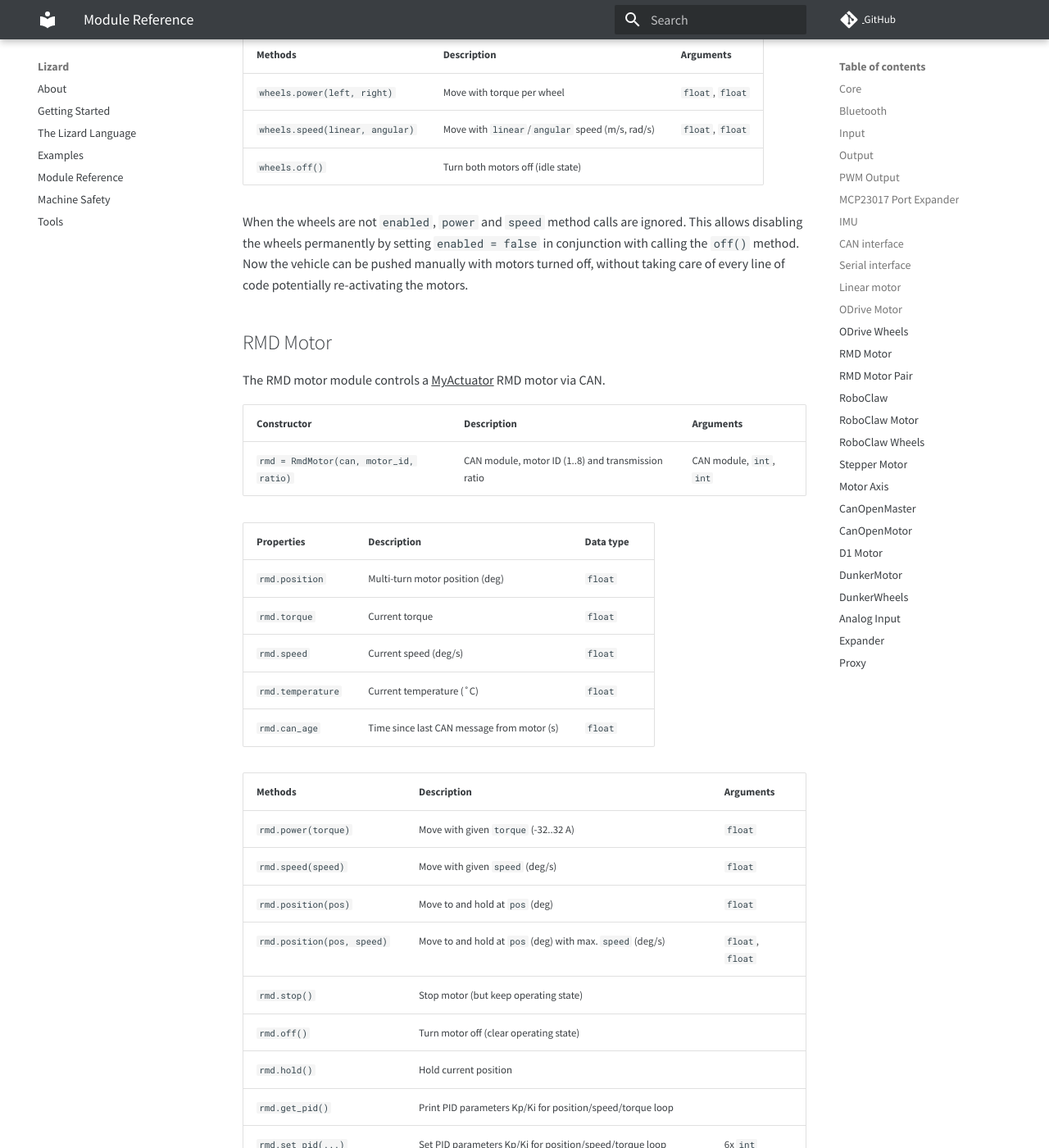
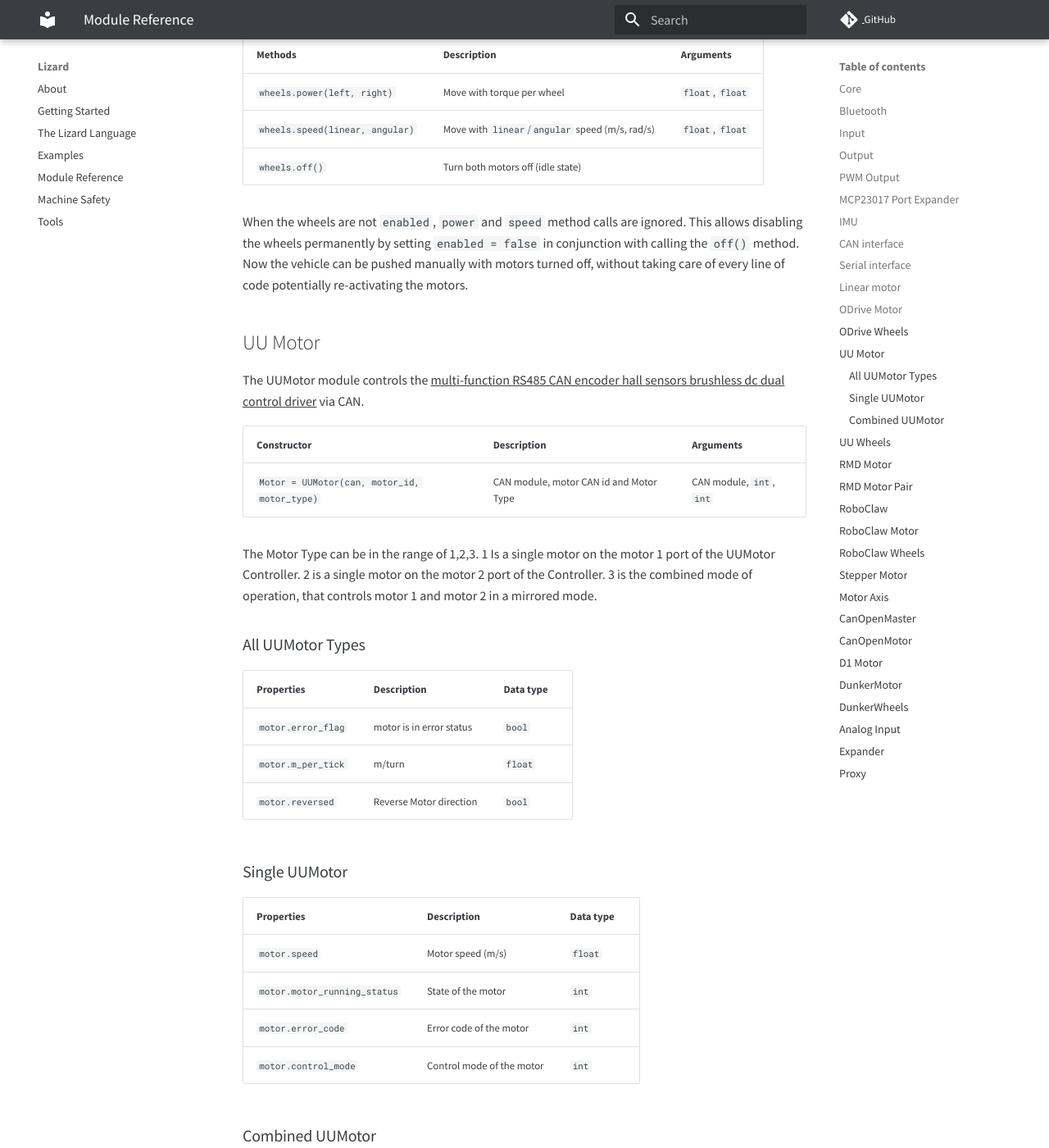
Before and after one commit to zauberzeug/lizard, an MkDocs documentation site: the page built from docs/module_reference.md, in a window 1280 px wide and 1400 px high, scrolled down 10866 px. Shown: the whole window at 82% size. Built offline with MkDocs 1.6.1 and Material for MkDocs 9.7.7, drawn with Linux system fonts in a browser that asks for light colours; comment, search, counter and statistics services are not loaded; some of the changed text lies outside the part shown.

Commit message:
add docs

```diff
--- a/docs/module_reference.md
+++ b/docs/module_reference.md
@@ -328,6 +328,85 @@ The ODrive wheels module combines to ODrive motors and provides odometry and ste
 When the wheels are not `enabled`, `power` and `speed` method calls are ignored.
 This allows disabling the wheels permanently by setting `enabled = false` in conjunction with calling the `off()` method.
 Now the vehicle can be pushed manually with motors turned off, without taking care of every line of code potentially re-activating the motors.
+
+## UU Motor
+
+The UUMotor module controls the [multi-function RS485 CAN encoder hall sensors brushless dc dual control driver](https://www.uumotor.com/multi-function-rs485-can-encoder-hall-sensors-brushless-dc-dual-control-driver.html) via CAN.
+
+| Constructor                            | Description                                        | Arguments                |
+| -------------------------------------- | -------------------------------------------------- | ------------------------ |
+| `Motor = UUMotor(can, motor_id, motor_type)` | CAN module, motor CAN id and Motor Type | CAN module, `int`, `int` |
+
+The Motor Type can be in the range of 1,2,3. 1 Is a single motor on the motor 1 port of the UUMotor Controller. 2 is a single motor on the motor 2 port of the Controller.
+3 is the combined mode of operation, that controls motor 1 and motor 2 in a mirrored mode.
+
+### All UUMotor Types
+| Properties             | Description                      | Data type |
+| ---------------------- | -------------------------------- | --------- |
+| `motor.error_flag`         | motor is in error status               | `bool`   |
+| `motor.m_per_tick`  | m/turn              | `float`   |
+| `motor.reversed` | Reverse Motor direction            | `bool`   |
+
+### Single UUMotor
+
+| Properties          | Description                               | Data type |
+| ------------------- | ----------------------------------------- | --------- |
+| `motor.speed`       | Motor speed (m/s)                         | `float`   |
+| `motor.motor_running_status`  | State of the motor                   | `int`     |
+| `motor.error_code`  | Error code of the motor                    | `int`     |
+| `motor.control_mode` | Control mode of the motor | `int`     |
+
+
+### Combined UUMotor
+
+| Properties          | Description                               | Data type |
+| ------------------- | ----------------------------------------- | --------- |
+| `motor.speed`       | Motor speed average of both motors(m/s)                         | `float`   |
+| `motor.speed1`       | Motor speed of motor 1(m/s)                         | `float`   |
+| `motor.speed2`       | Motor speed of motor 2(m/s)                         | `float`   |
+| `motor.motor_running_status1`  | State of motor 1                  | `int`     |
+| `motor.motor_running_status2`  | State of motor 2                  | `int`     |
+| `motor.error_code1`  | Error code of motor 1                   | `int`     |
+| `motor.error_code2`  | Error code of motor 2                   | `int`     |
+| `motor.control_mode1` | Control mode of motor 1| `int`     |
+| `motor.control_mode2` | Control mode of motor 2| `int`     |
+
+| Methods                        | Description                            | Arguments        |
+| ------------------------------ | -------------------------------------- | ---------------- |
+| `motor.speed(speed)`           | Move with given `speed` (m/s)          | `float`          |
+| `motor.off()`                  | Turn motor off (idle state)            |                  |
+| `motor.reset_motor()`          | Resets the motor and clears errors     |                  |
+| `motor.start()`          | Start the motor     |                  |
+| `motor.stop()`          | Stop the motor     |                  |
+| `motor.setup_motor()`          | Start the calibration     |                  |
+| `motor.reset_estop()`          | Reenable the motor after estop     |                  |
+
+
+## UU Wheels
+
+The UUWheels module combines to UUMotors and provides odometry and steering for differential wheeled robots.
+
+| Constructor                                     | Description              | Arguments                |
+| ----------------------------------------------- | ------------------------ | ------------------------ |
+| `wheels = UUWheels(left_motor, left_motor)` | Two UUMotor motor modules | two UUMotor motor modules |
+
+| Properties             | Description                      | Data type |
+| ---------------------- | -------------------------------- | --------- |
+| `wheels.width`         | Wheel distance (m)               | `float`   |
+| `wheels.linear_speed`  | Forward speed (m/s)              | `float`   |
+| `wheels.angular_speed` | Turning speed (rad/s)            | `float`   |
+| `wheels.enabled`       | Whether motors react to commands | `bool`    |
+
+| Methods                         | Description                                     | Arguments        |
+| ------------------------------- | ----------------------------------------------- | ---------------- |
+| `wheels.speed(linear, angular)` | Move with `linear`/`angular` speed (m/s, rad/s) | `float`, `float` |
+| `wheels.off()`                  | Turn both motors off (idle state)               |                  |
+| `wheels.reset_estop()`                  |Reenable the wheels after estop               |                  |
+
+When the wheels are not `enabled`, `power` and `speed` method calls are ignored.
+This allows disabling the wheels permanently by setting `enabled = false` in conjunction with calling the `off()` method.
+Now the vehicle can be pushed manually with motors turned off, without taking care of every line of code potentially re-activating the motors.
+
 
 ## RMD Motor
 
```
